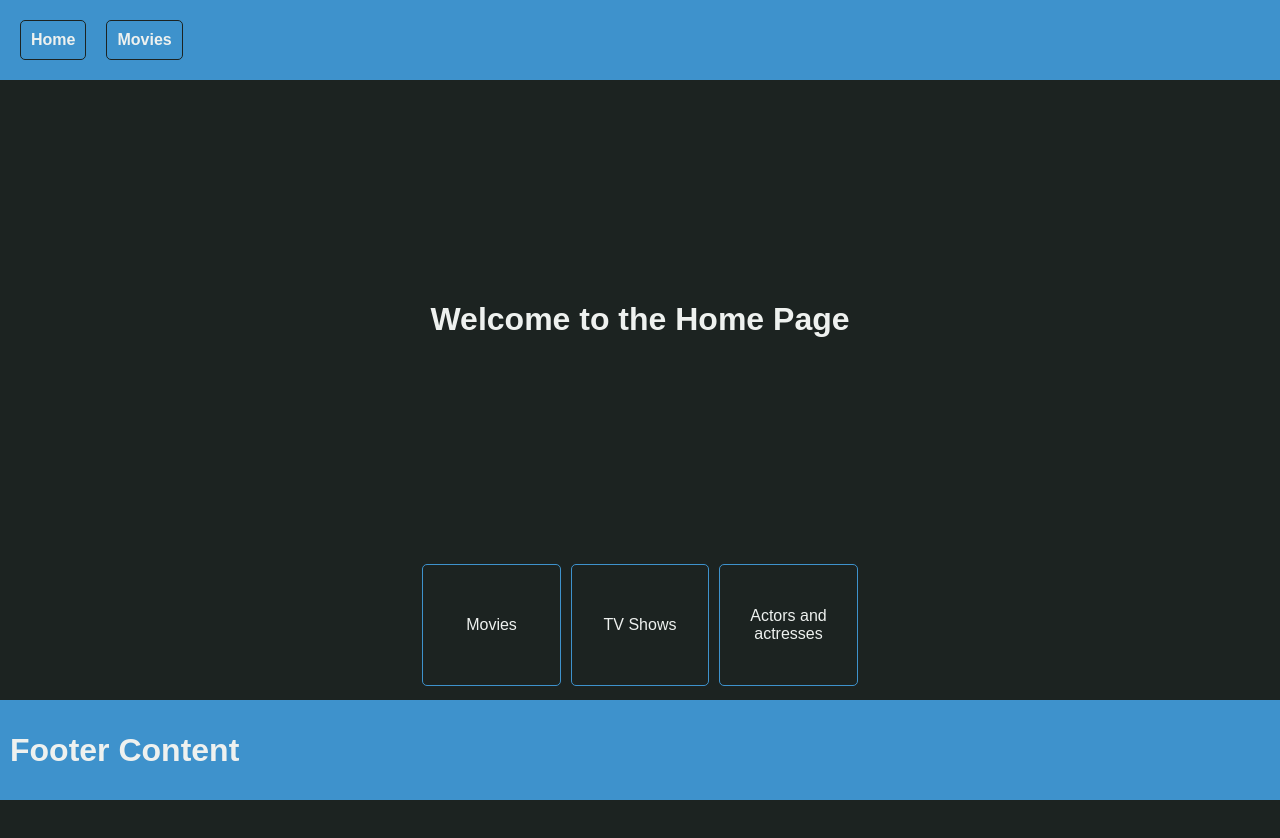
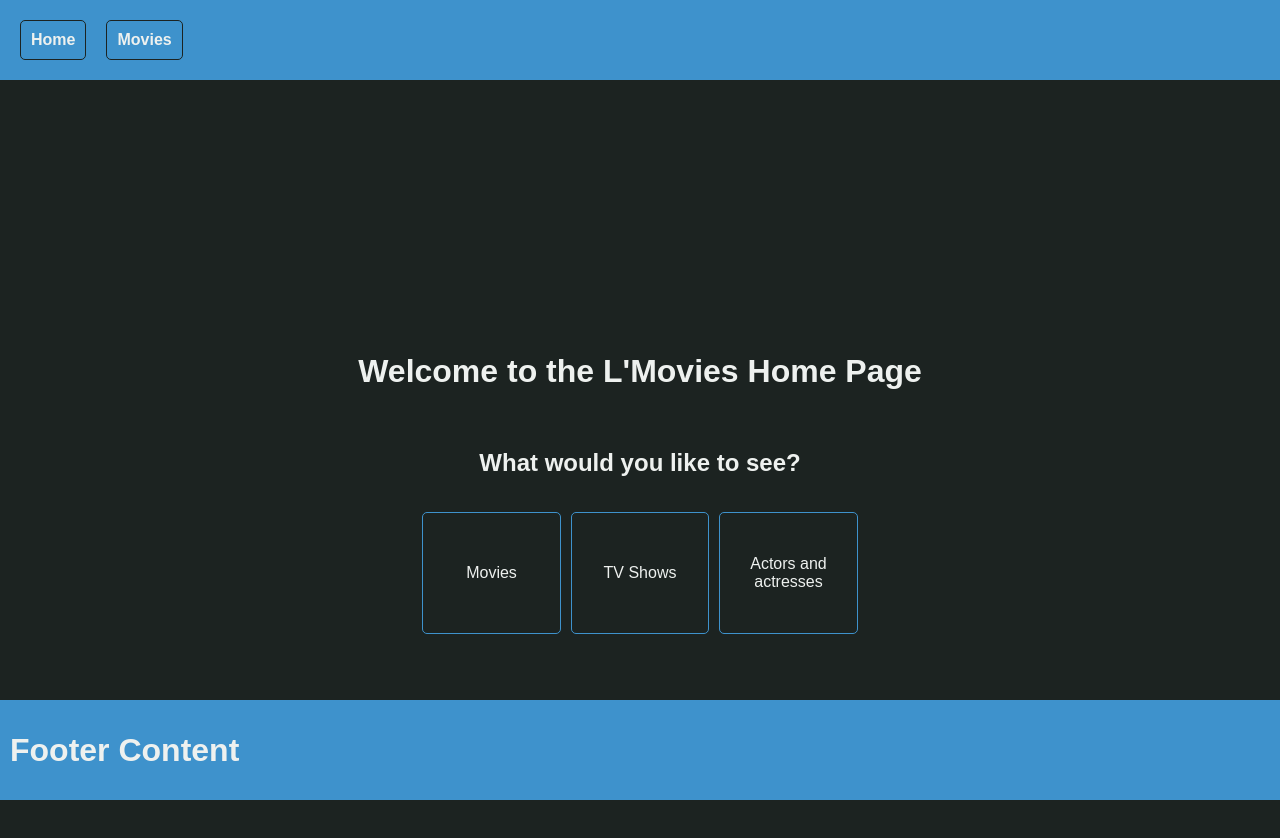
Before and after one commit to laloyola/movie-search, a React (Create React App) app: page / in a window 1280 px wide. Shown: the top 838 px of the page. Built offline with nearby package versions, Linux system fonts and the light colour scheme.

Commit message:
edit Home style

```diff
--- a/src/pages/Home.jsx
+++ b/src/pages/Home.jsx
@@ -7,7 +7,7 @@ const StyledWelcome = styled.div`
   display: flex;
   flex-direction: column;
   align-items: center;
-  justify-content: space-evenly;
+  justify-content: center;
   padding: 10px;
 `;
 
@@ -36,7 +36,9 @@ const StyledOption = styled.div`
 const Home = () => (
   <main>
     <StyledWelcome>
-      <h1>Welcome to the Home Page</h1>
+      <h1>Welcome to the L&apos;Movies Home Page</h1>
+      <br />
+      <h2>What would you like to see?</h2>
       <StyledOptions>
         <StyledOption>Movies</StyledOption>
         <StyledOption>TV Shows</StyledOption>
```
